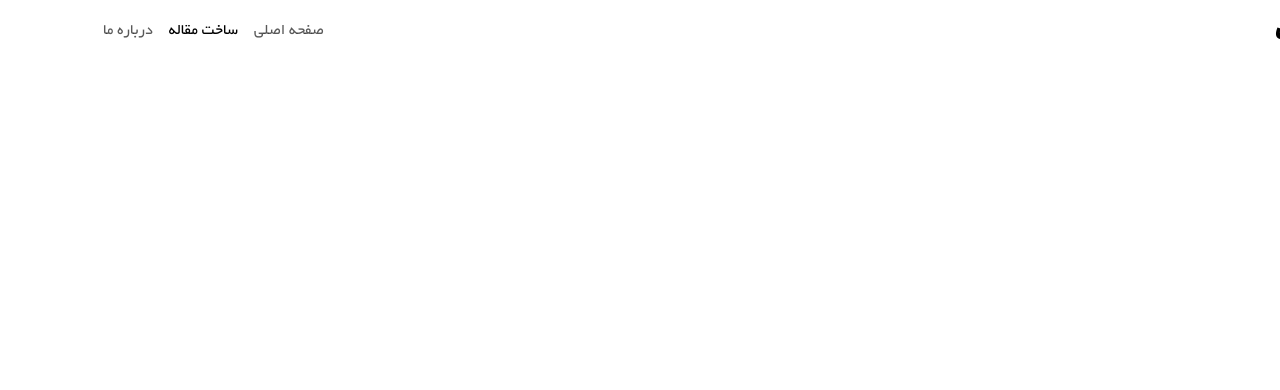
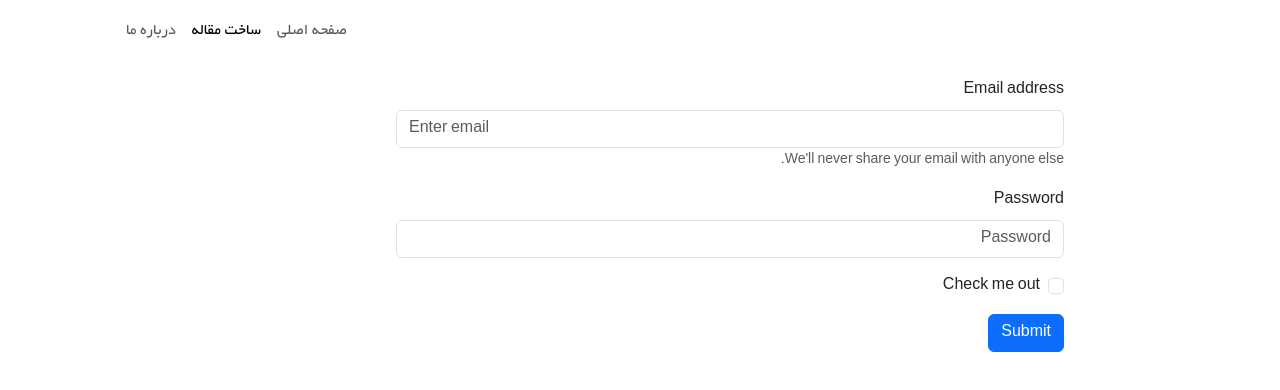
Before and after one commit to parastoopourazizi/api-project, a React (Create React App) app: page /add-article in a window 1280 px wide. Shown: the top 390 px of the page. Built offline with nearby package versions, Linux system fonts and the light colour scheme.

Commit message:
add style in add article

```diff
--- a/src/pages/addArticel/AddArticle.css
+++ b/src/pages/addArticel/AddArticle.css
@@ -0,0 +1,5 @@
+.formcontainer{
+    max-width: 700px;
+    margin: auto;
+    padding: 0 16px;
+}
--- a/src/pages/addArticel/AddArticle.js
+++ b/src/pages/addArticel/AddArticle.js
@@ -1,9 +1,35 @@
 import MyNavbar from "../../components/navbar/MyNavbar";
+import Button from 'react-bootstrap/Button';
+import Form from 'react-bootstrap/Form';
+import './AddArticle.css'
+
 
 function AddArticle(){
     return(
        <>
        <MyNavbar/>
+       <div  className="formcontainer">
+       <Form>
+      <Form.Group className="mb-3" controlId="formBasicEmail">
+        <Form.Label>Email address</Form.Label>
+        <Form.Control type="email" placeholder="Enter email" />
+        <Form.Text className="text-muted">
+          We'll never share your email with anyone else.
+        </Form.Text>
+      </Form.Group>
+
+      <Form.Group className="mb-3" controlId="formBasicPassword">
+        <Form.Label>Password</Form.Label>
+        <Form.Control type="password" placeholder="Password" />
+      </Form.Group>
+      <Form.Group className="mb-3" controlId="formBasicCheckbox">
+        <Form.Check type="checkbox" label="Check me out" />
+      </Form.Group>
+      <Button variant="primary" type="submit">
+        Submit
+      </Button>
+    </Form>
+       </div>
        </>
     );
 
```
